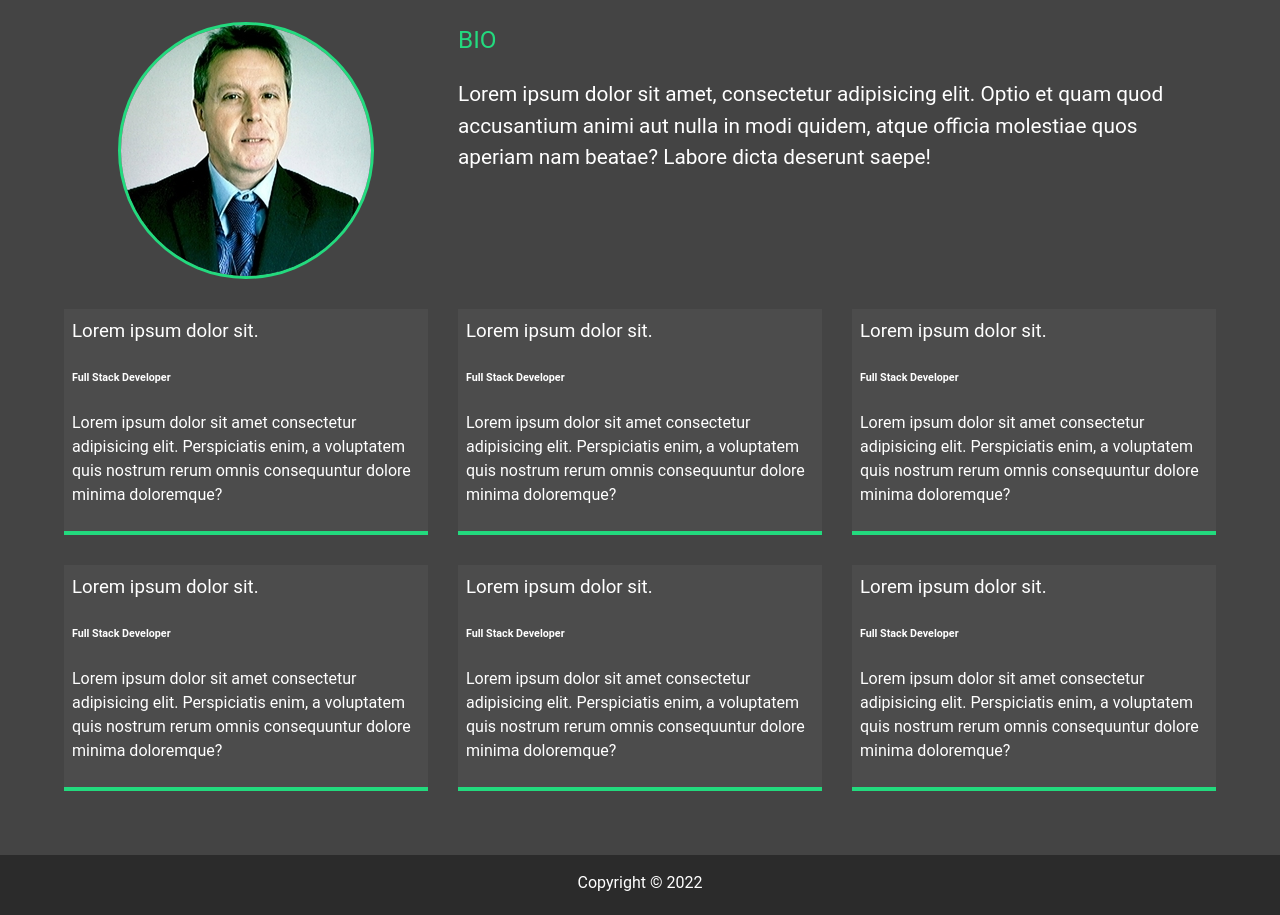
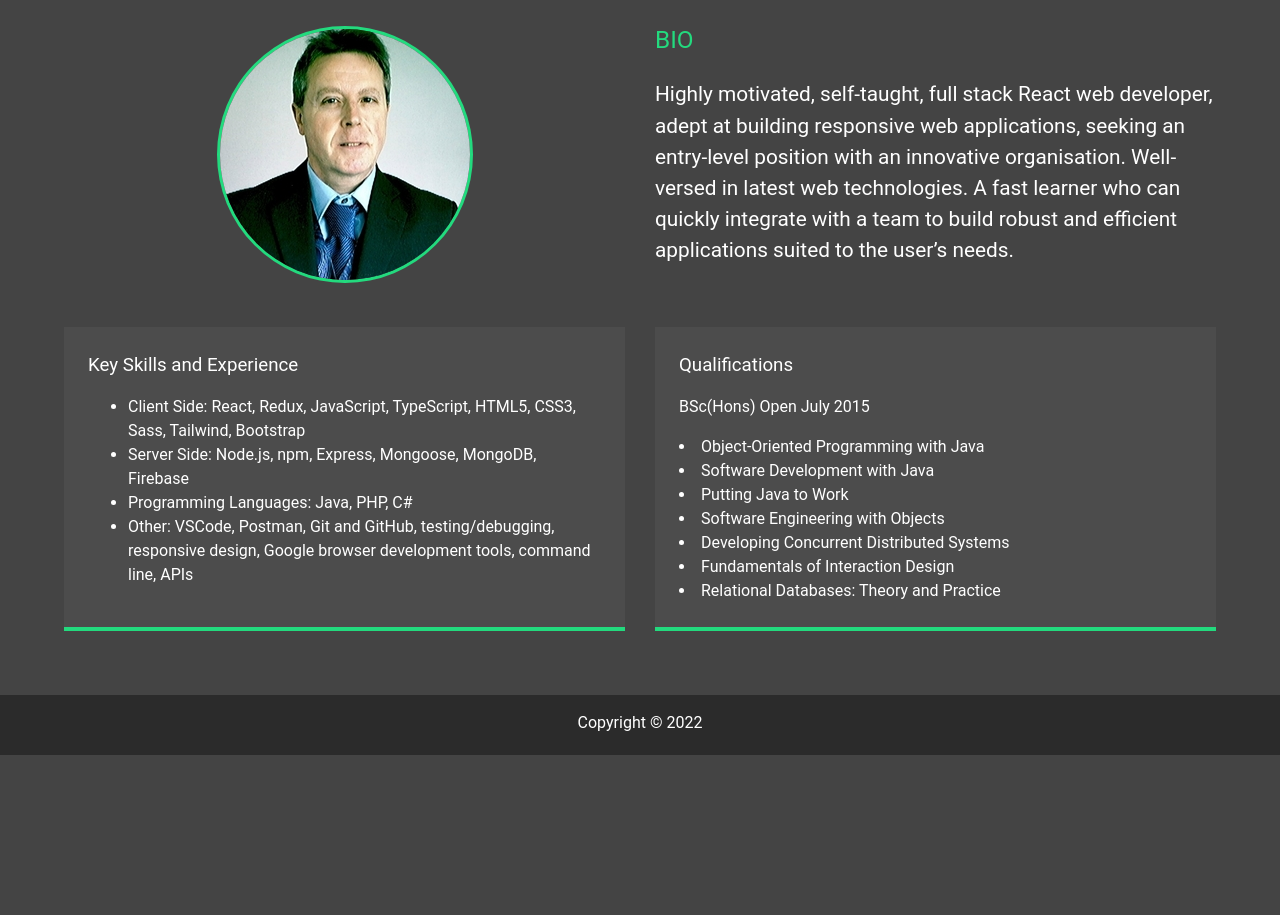
Before and after one commit to Barabbus/MyPortfolio, a website: page dist/about.html in a window 1280 px wide. Shown: the part 182-1097 px from the top of the page. After the commit the page ends 937 px from the top, so only its background shows below. Drawn offline with Linux system fonts and the light colour scheme.

Commit message:
Updated ReadMe file

```diff
--- a/package.json
+++ b/package.json
@@ -3,6 +3,7 @@
   "version": "1.0.0",
   "description": "Responsive portfolio website",
   "main": "index.js",
+  "homepage": "https://Barabbus.github.io/MyPortfolio",
   "scripts": {
     "sass": "node-sass -w scss/ -o dist/css/ --recursive",
     "deploy": "gh-pages -d dist"
--- a/scss/main.scss
+++ b/scss/main.scss
@@ -82,10 +82,9 @@ main {
     display: grid;
     gap: 30px;
     grid-template-areas:
-        'bioimage bio bio'
-        'job1 job2 job3'
-        'job4 job5 job6';
-    grid-template-columns: repeat(3, 1fr);
+        'bioimage bio'
+        'job1 job2';
+    grid-template-columns: repeat(2, 1fr);
 
     .bio-image {
         grid-area: bioimage;
@@ -107,25 +106,10 @@ main {
         grid-area: job2;
     }
 
-    .job-3 {
-        grid-area: job3;
-    }
-
-    .job-4 {
-        grid-area: job4;
-    }
-
-    .job-5 {
-        grid-area: job5;
-    }
-
-    .job-6 {
-        grid-area: job6;
-    }
-
     .job {
         background: lighten($primary-color, 3);
-        padding: 0.5rem;
+        margin-top: 10px;
+        padding: 1.5rem;
         border-bottom: $secondary-color 4px solid;
     }
 }
```
Also changed, not shown: README.MD (added), dist/about.html, dist/css/main.css, dist/work.html.
